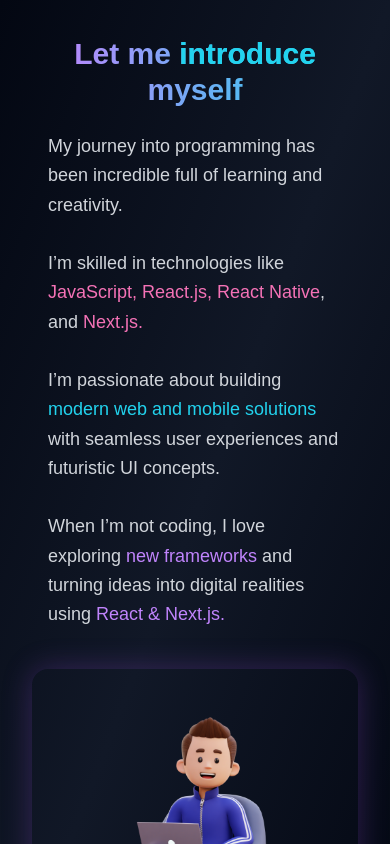
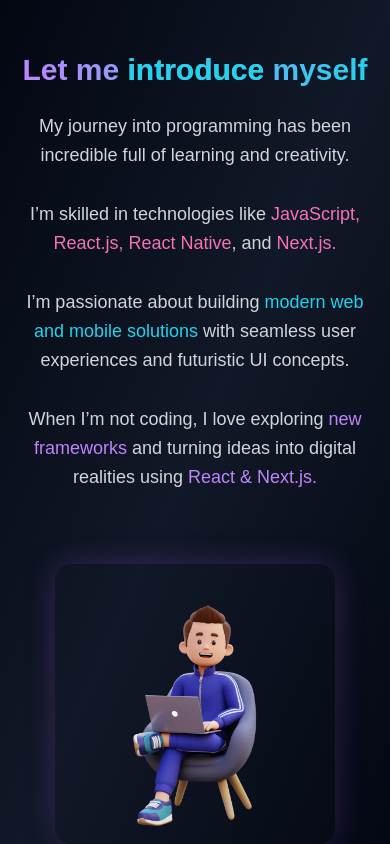
Before and after one commit to Asharkhan468/My-Personal-Portfolio-Nextjs, a Next.js app: page / in a window 390 px wide. Shown: the part 840-1684 px from the top of the page. Built offline with nearby package versions, Linux system fonts and the light colour scheme; a web font is replaced by a local one.

Commit message:
INRO SECTION FINISHING WORK ADD

```diff
--- a/app/page.tsx
+++ b/app/page.tsx
@@ -411,13 +411,27 @@
       </section>
 
       {/* Introduction Section */}
+      {/* <section
+        id="about"
+        className="relative flex flex-col md:flex-row items-start justify-center p-8 md:p-12 lg:p-16 min-h-screen bg-gradient-to-br from-gray-950 via-gray-900 to-gray-950 text-gray-200 overflow-hidden"
+      > */}
       <section
   id="about"
-        className="relative flex flex-col md:flex-row items-start justify-center p-8 md:p-12 lg:p-16 min-h-screen bg-gradient-to-br from-gray-950 via-gray-900 to-gray-950 text-gray-200 overflow-hidden"
+  className="relative flex flex-col md:flex-row items-start justify-center
+  px-4 sm:px-6 md:px-12 lg:px-16
+  py-12 min-h-screen
+  bg-gradient-to-br from-gray-950 via-gray-900 to-gray-950
+  text-gray-200 overflow-hidden"
 >
+
         <div className="absolute inset-0 -z-10">
-          <div className="absolute w-72 h-72 bg-pink-500/10 rounded-full blur-3xl top-10 right-10 animate-pulse"></div>
-          <div className="absolute w-96 h-96 bg-cyan-500/10 rounded-full blur-3xl bottom-10 left-10 animate-pulse"></div>
+          {/* <div className="absolute w-72 h-72 bg-pink-500/10 rounded-full blur-3xl top-10 right-10 animate-pulse"></div>
+          <div className="absolute w-96 h-96 bg-cyan-500/10 rounded-full blur-3xl bottom-10 left-10 animate-pulse"></div> */}
+       <div className="absolute w-60 h-60 md:w-72 md:h-72 bg-pink-500/10 rounded-full blur-3xl top-10 right-10 animate-pulse"></div>
+
+<div className="absolute w-72 h-72 md:w-96 md:h-96 bg-cyan-500/10 rounded-full blur-3xl bottom-10 left-10 animate-pulse"></div>
+
+
         </div>
 
         <motion.div
@@ -425,12 +439,14 @@
           whileInView={{ opacity: 1, y: 0 }}
           transition={{ duration: 1 }}
           viewport={{ once: true }}
-          className="flex-1 mb-10 md:mb-0 px-4 md:px-8 z-10"
+          // className="flex-1 mb-10 md:mb-0 px-4 md:px-8 z-10"
+          className="flex-1 mb-10 md:mb-0 md:px-8 z-10"
+
         >
           <h1 className="text-3xl md:text-5xl font-bold text-center md:text-left mb-6 text-transparent bg-clip-text bg-gradient-to-r from-purple-400 to-cyan-400">
             Let me <span className="text-cyan-400">introduce</span> myself
           </h1>
-          <p className="text-lg md:text-xl leading-relaxed text-gray-300">
+          <p  className="text-lg md:text-xl leading-relaxed text-gray-300 text-center md:text-left">
             My journey into programming has been incredible full of learning and
             creativity.
             <br />
@@ -462,15 +478,32 @@
           whileInView={{ opacity: 1, x: 0 }}
           transition={{ duration: 1 }}
           viewport={{ once: true }}
-          className="flex-1 flex justify-center z-10"
+          // className="flex-1 flex justify-center z-10"
+          className="
+  flex-1 flex justify-center items-center
+  w-full
+  mt-8 md:mt-0
+  z-10
+"
+
         >
-          <Image
+          {/* <Image
             src={guyAvatar}
             width={450}
             height={450}
             alt="Avatar"
             className="rounded-2xl shadow-[0_0_30px_#a855f740] transition-transform hover:scale-105 duration-500"
+          /> */}
+
+          <Image
+  src={guyAvatar}
+  alt="Avatar"
+  className="w-[280px] sm:w-[350px] md:w-[450px]
+  h-auto rounded-2xl
+  shadow-[0_0_30px_#a855f740]
+  transition-transform hover:scale-105 duration-500"
 />
+
         </motion.div>
       </section>
 
@@ -782,7 +815,6 @@
         </h2>
 
         <div className="max-w-7xl mx-auto grid grid-cols-1 md:grid-cols-[1fr_1fr] gap-10 sm:gap-14 items-start mt-6">
-
           {/* LEFT SIDE */}
           <div className="space-y-6 sm:space-y-8">
             <h3 className="text-2xl sm:text-3xl text-center md:text-left md:text-4xl font-bold leading-tight">
@@ -885,7 +917,6 @@
         </div>
       </section>
 
-
       {/* Social Icons Section */}
       <motion.section
         // initial={{ opacity: 0, y: 50 }}
```
Lines whose indentation alone changed are shown as unchanged.
